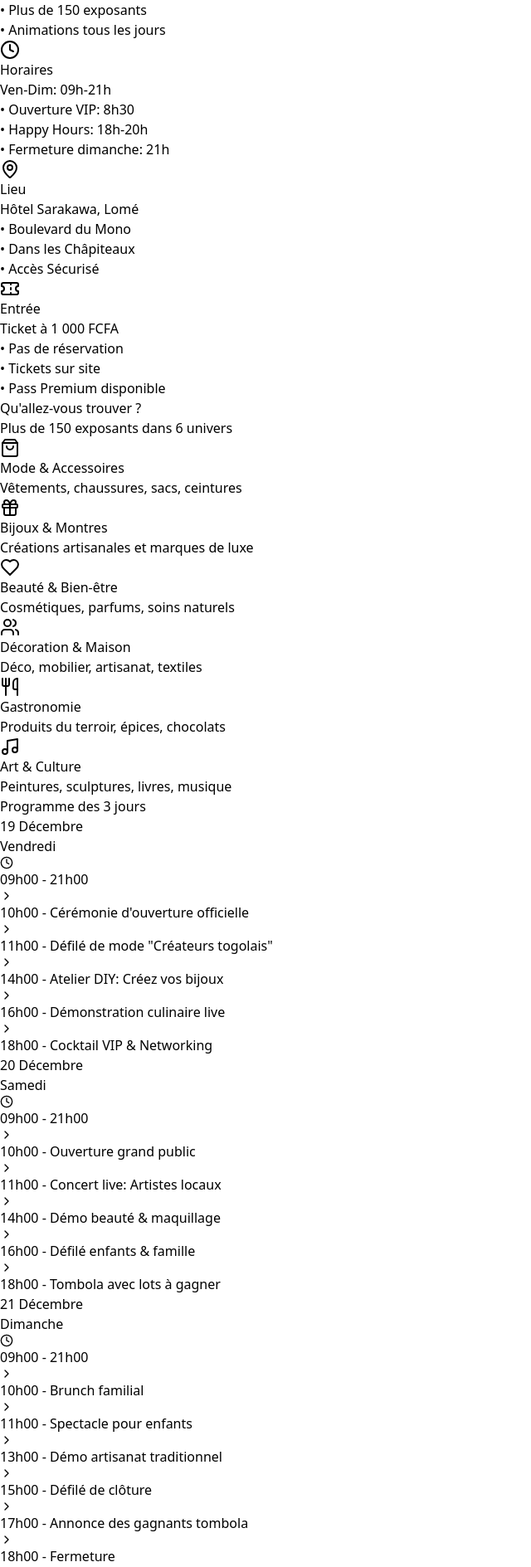
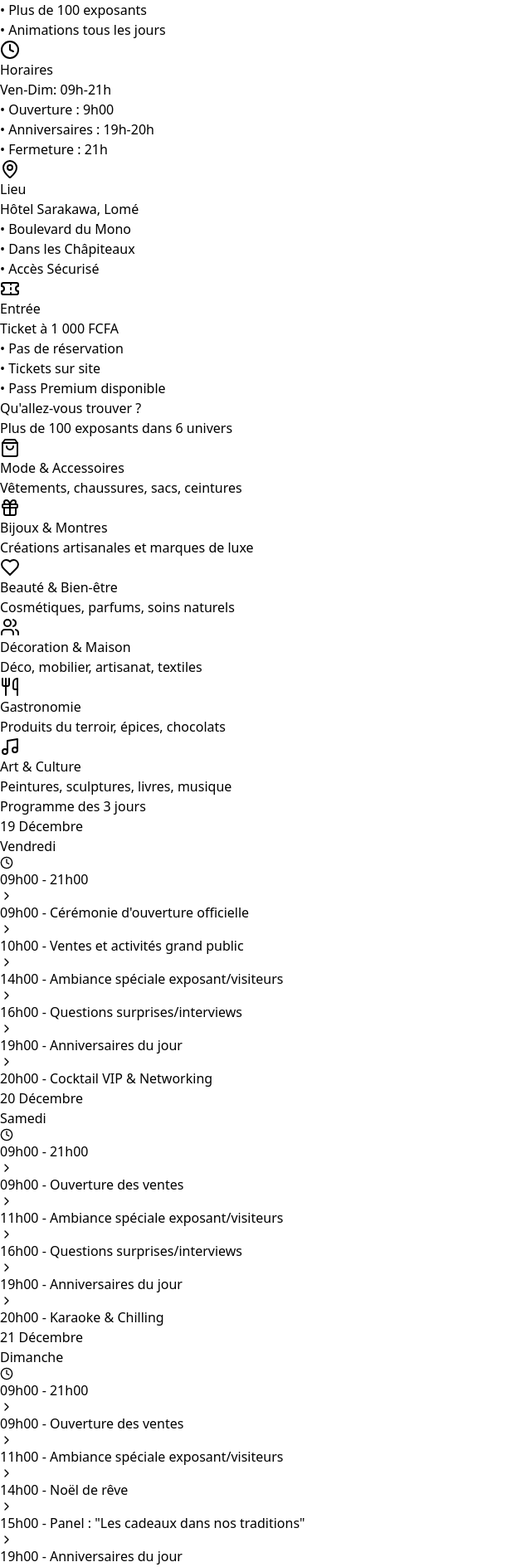
Before and after one commit to theSurge101/foire-aux-cadeaux-site, a React (Vite) app: page /visiteurs in a window 1280 px wide. Shown: the part 308-2197 px from the top of the page at 83% size, without its empty margins (0-640 px from the left). Built offline with nearby package versions, Linux system fonts and the light colour scheme.

Commit message:
feat: update visitor information details for 2025 edition

```diff
--- a/src/Pages/VisitorInfo.tsx
+++ b/src/Pages/VisitorInfo.tsx
@@ -38,13 +38,13 @@ const VisitorInfo: React.FC = () => {
       icon: Calendar,
       title: 'Dates',
       description: 'Ven 19 - Dim 21 Déc. 2025',
-      details: ['3 jours de shopping', 'Plus de 150 exposants', 'Animations tous les jours']
+      details: ['3 jours de shopping', 'Plus de 100 exposants', 'Animations tous les jours']
     },
     {
       icon: Clock,
       title: 'Horaires',
       description: 'Ven-Dim: 09h-21h',
-      details: ['Ouverture VIP: 8h30', 'Happy Hours: 18h-20h', 'Fermeture dimanche: 21h']
+      details: ['Ouverture : 9h00', 'Anniversaires : 19h-20h', 'Fermeture : 21h']
     },
     {
       icon: MapPin,
@@ -74,7 +74,7 @@ const VisitorInfo: React.FC = () => {
     {
       icon: Baby,
       title: 'Espace famille',
-      description: 'Zone enfants avec animations et baby corner'
+      description: 'Zone enfants'
     },
     {
       icon: Wifi,
@@ -99,11 +99,12 @@ const VisitorInfo: React.FC = () => {
       day: 'Vendredi',
       hours: '09h00 - 21h00',
       highlights: [
-        '10h00 - Cérémonie d\'ouverture officielle',
-        '11h00 - Défilé de mode "Créateurs togolais"',
-        '14h00 - Atelier DIY: Créez vos bijoux',
-        '16h00 - Démonstration culinaire live',
-        '18h00 - Cocktail VIP & Networking'
+        '09h00 - Cérémonie d\'ouverture officielle',
+        '10h00 - Ventes et activités grand public',
+        '14h00 - Ambiance spéciale exposant/visiteurs',
+        '16h00 - Questions surprises/interviews',
+        '19h00 - Anniversaires du jour',
+        '20h00 - Cocktail VIP & Networking'
       ]
     },
     {
@@ -111,11 +112,11 @@ const VisitorInfo: React.FC = () => {
       day: 'Samedi',
       hours: '09h00 - 21h00',
       highlights: [
-        '10h00 - Ouverture grand public',
-        '11h00 - Concert live: Artistes locaux',
-        '14h00 - Démo beauté & maquillage',
-        '16h00 - Défilé enfants & famille',
-        '18h00 - Tombola avec lots à gagner'
+        '09h00 - Ouverture des ventes',
+        '11h00 - Ambiance spéciale exposant/visiteurs',
+        '16h00 - Questions surprises/interviews',
+        '19h00 - Anniversaires du jour',
+        '20h00 - Karaoke & Chilling'
       ]
     },
     {
@@ -123,12 +124,12 @@ const VisitorInfo: React.FC = () => {
       day: 'Dimanche',
       hours: '09h00 - 21h00',
       highlights: [
-        '10h00 - Brunch familial',
-        '11h00 - Spectacle pour enfants',
-        '13h00 - Démo artisanat traditionnel',
-        '15h00 - Défilé de clôture',
-        '17h00 - Annonce des gagnants tombola',
-        '18h00 - Fermeture'
+        '09h00 - Ouverture des ventes',
+        '11h00 - Ambiance spéciale exposant/visiteurs',
+        '14h00 - Noël de rêve',
+        '15h00 - Panel : "Les cadeaux dans nos traditions"',
+        '19h00 - Anniversaires du jour',
+        '20h00 - Ending Party & Remerciements'
       ]
     }
   ];
@@ -185,7 +186,7 @@ const VisitorInfo: React.FC = () => {
     },
     {
       question: 'Comment venir en transport en commun ?',
-      answer: 'Bus: Lignes X, 12, 18 (arrêt Sarakawa). Taxi: Dites "Tentes de l\'Hôtel Sarakawa". Taxi/Zémidjan: Demander accès au parking chapiteaux.'
+      answer: 'Taxi: Dites "Tentes de l\'Hôtel Sarakawa". Taxi/Zémidjan: Demander accès au parking chapiteaux.'
     },
     {
       question: 'Peut-on manger sur place ?',
@@ -197,7 +198,7 @@ const VisitorInfo: React.FC = () => {
     },
     {
       question: 'Puis-je payer par mobile money ?',
-      answer: 'Oui ! La grande majorité des exposants acceptent Flooz et TMoney. Les cartes bancaires sont également largement acceptées.'
+      answer: 'Oui ! La grande majorité des exposants acceptent Flooz et TMoney. Les cartes bancaires sont également acceptées par certains.'
     }
   ];
 
@@ -273,7 +274,7 @@ const VisitorInfo: React.FC = () => {
           <h2 className="text-3xl font-bold text-center mb-4 text-gray-900">
             Qu'allez-vous trouver ?
           </h2>
-          <p className="text-center text-gray-600 mb-12">Plus de 150 exposants dans 6 univers</p>
+          <p className="text-center text-gray-600 mb-12">Plus de 100 exposants dans 6 univers</p>
           <div className="grid md:grid-cols-2 lg:grid-cols-3 gap-6">
             {categories.map((category, index) => (
               <div key={index} className="bg-white rounded-xl p-6 shadow-sm hover:shadow-md transition-shadow">
```
